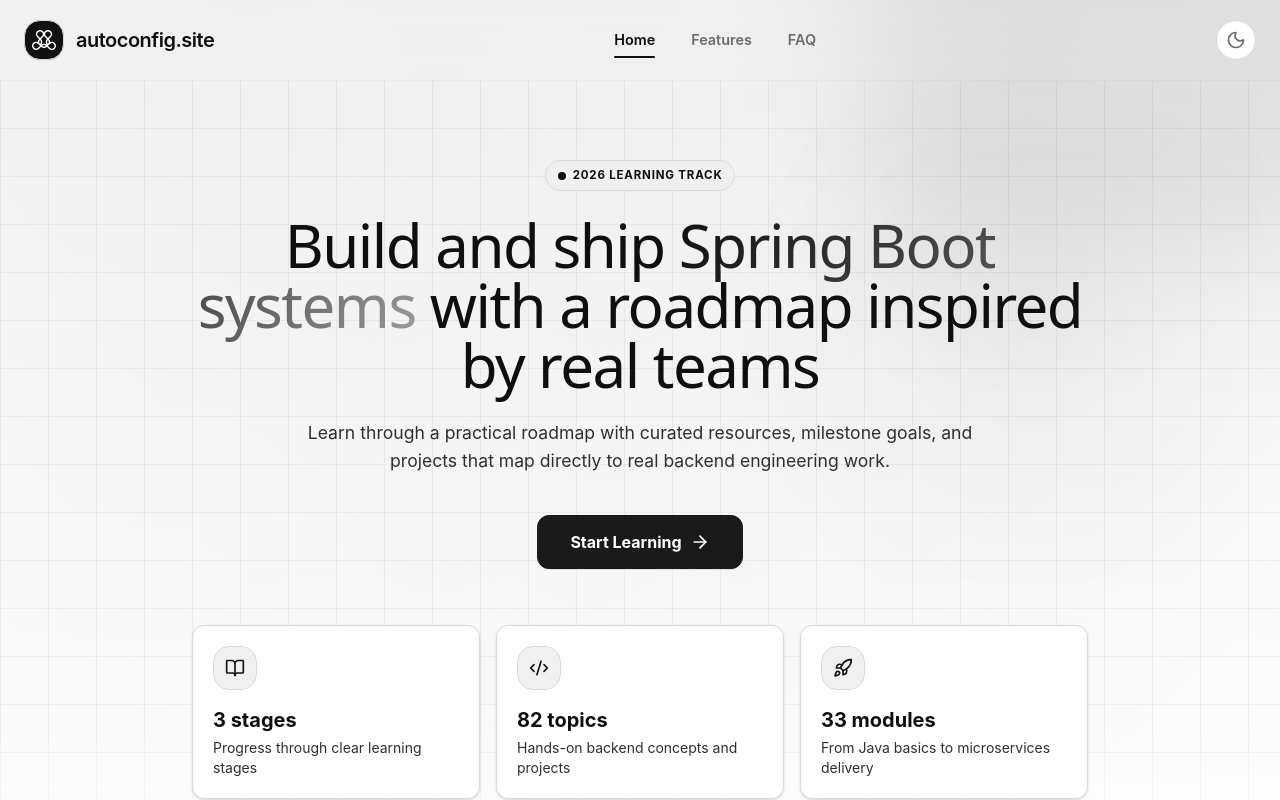
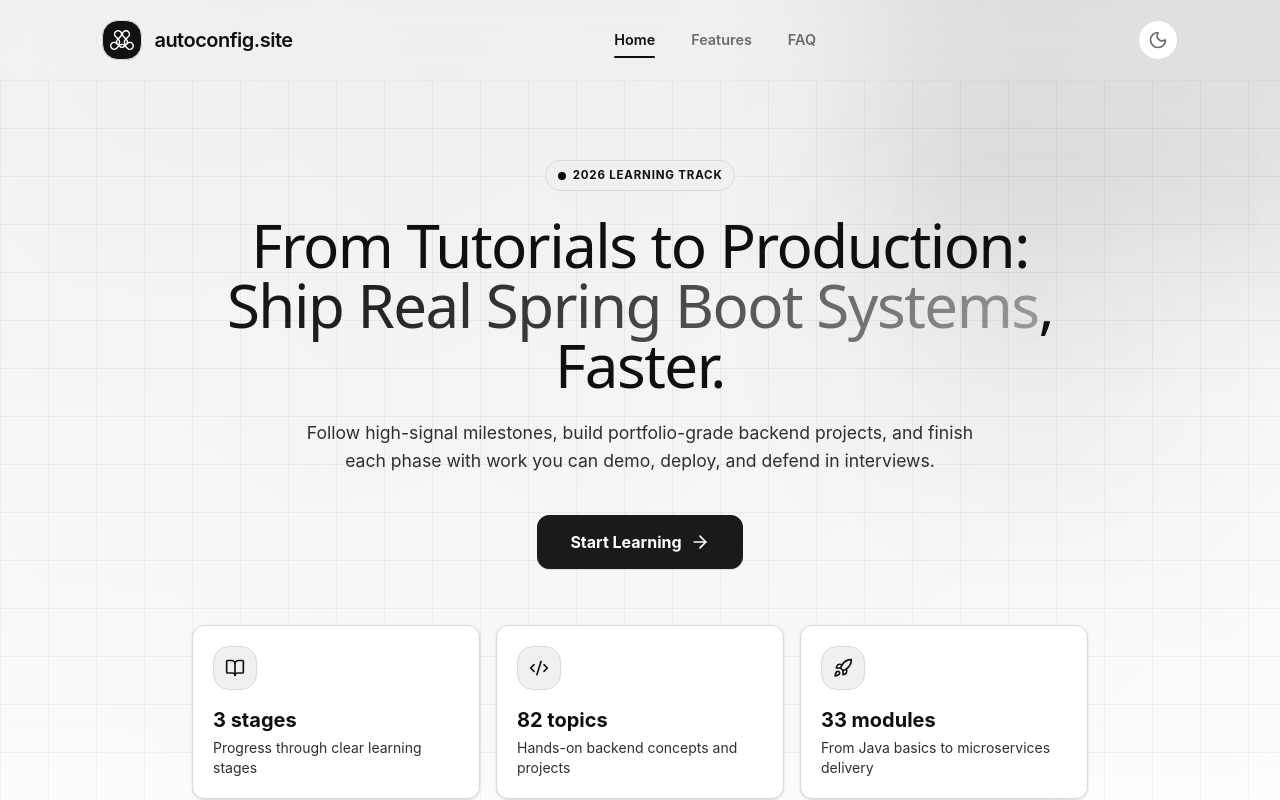
Before and after one commit to sanketttt26/autoconfig, a React (Vite) app: page / in a window 1280 px wide. Shown: the top 800 px of the page. Built offline with nearby package versions, Linux system fonts and the light colour scheme; a small style sheet from the web is missing.

Commit message:
feat: update Hero section text and enhance container styles

```diff
--- a/src/index.css
+++ b/src/index.css
@@ -374,9 +374,9 @@
 
 .container-custom {
   width: 100%;
-  max-width: 1280px;
+  max-width: 1600px;
   margin: 0 auto;
-  padding-inline: 1.5rem;
+  padding-inline: clamp(1rem, 8vw, 11.25rem);
 }
 
 .section-padding {
@@ -700,7 +700,7 @@
 
 @media (max-width: 768px) {
   .container-custom {
-    padding-inline: 1rem;
+    padding-inline: 1.25rem;
   }
 }
 
--- a/src/sections/Hero.tsx
+++ b/src/sections/Hero.tsx
@@ -50,14 +50,18 @@
           </span>
 
           <h1 className="animate-fade-in-up stagger-1 mt-6 font-display text-4xl leading-tight text-strong sm:text-5xl md:text-6xl">
-            Build and ship{' '}
-            <span className="text-gradient-brand">Spring Boot systems</span>{' '}
-            with a roadmap inspired by real teams
+            From Tutorials to Production:{' '}
+            <span className="text-gradient-brand">
+              <br />
+              Ship
+              Real Spring Boot Systems
+            </span>,{' '}
+            Faster.
           </h1>
 
           <p className="animate-fade-in-up stagger-2 section-copy mx-auto mt-6 max-w-2xl text-lg">
-            Learn through a practical roadmap with curated resources, milestone goals,
-            and projects that map directly to real backend engineering work.
+            Follow high-signal milestones, build portfolio-grade backend projects,
+            and finish each phase with work you can demo, deploy, and defend in interviews.
           </p>
 
           <div className="animate-fade-in-up stagger-3 mt-10 flex flex-col items-center justify-center gap-3 sm:flex-row">
```
